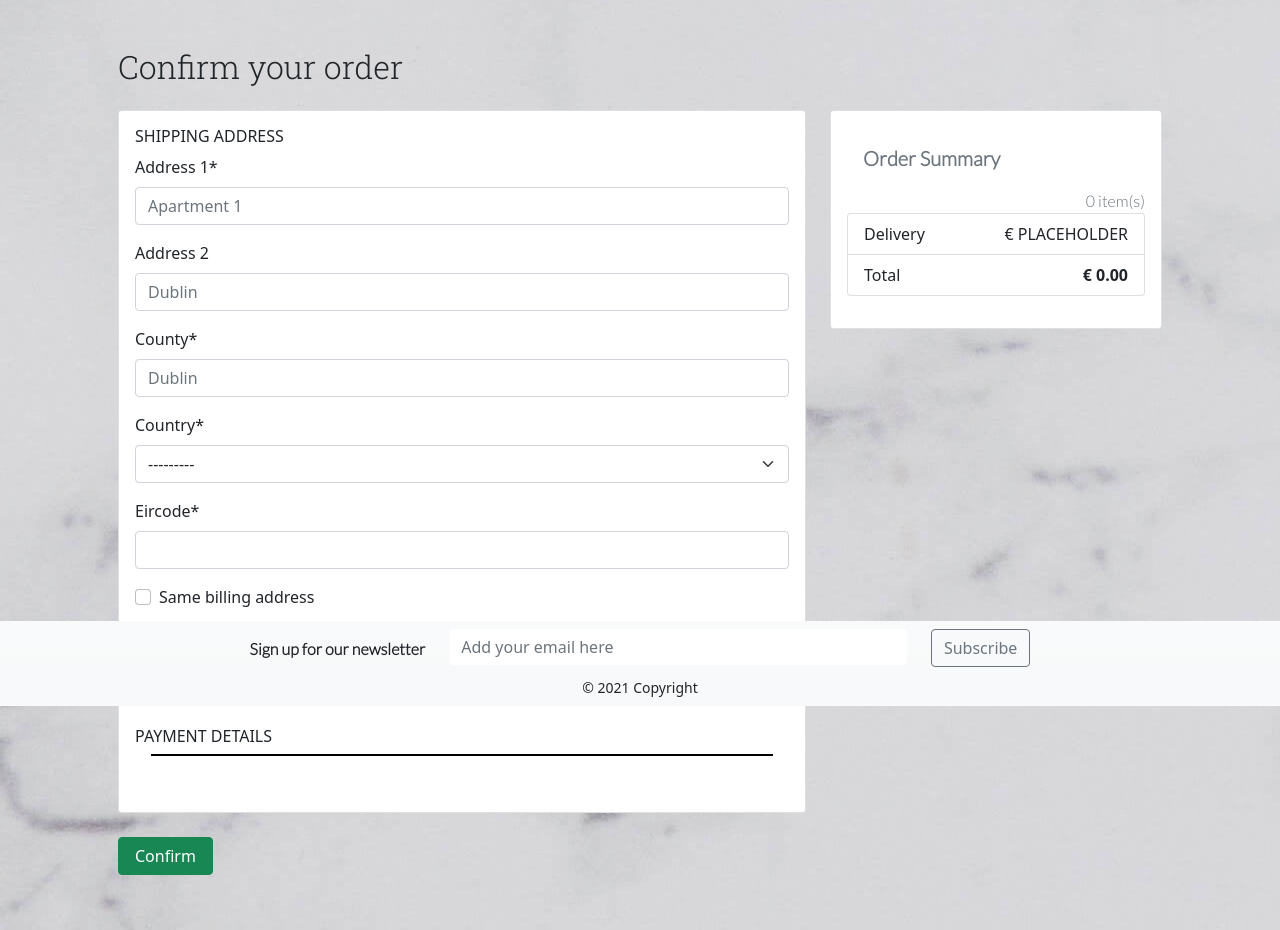
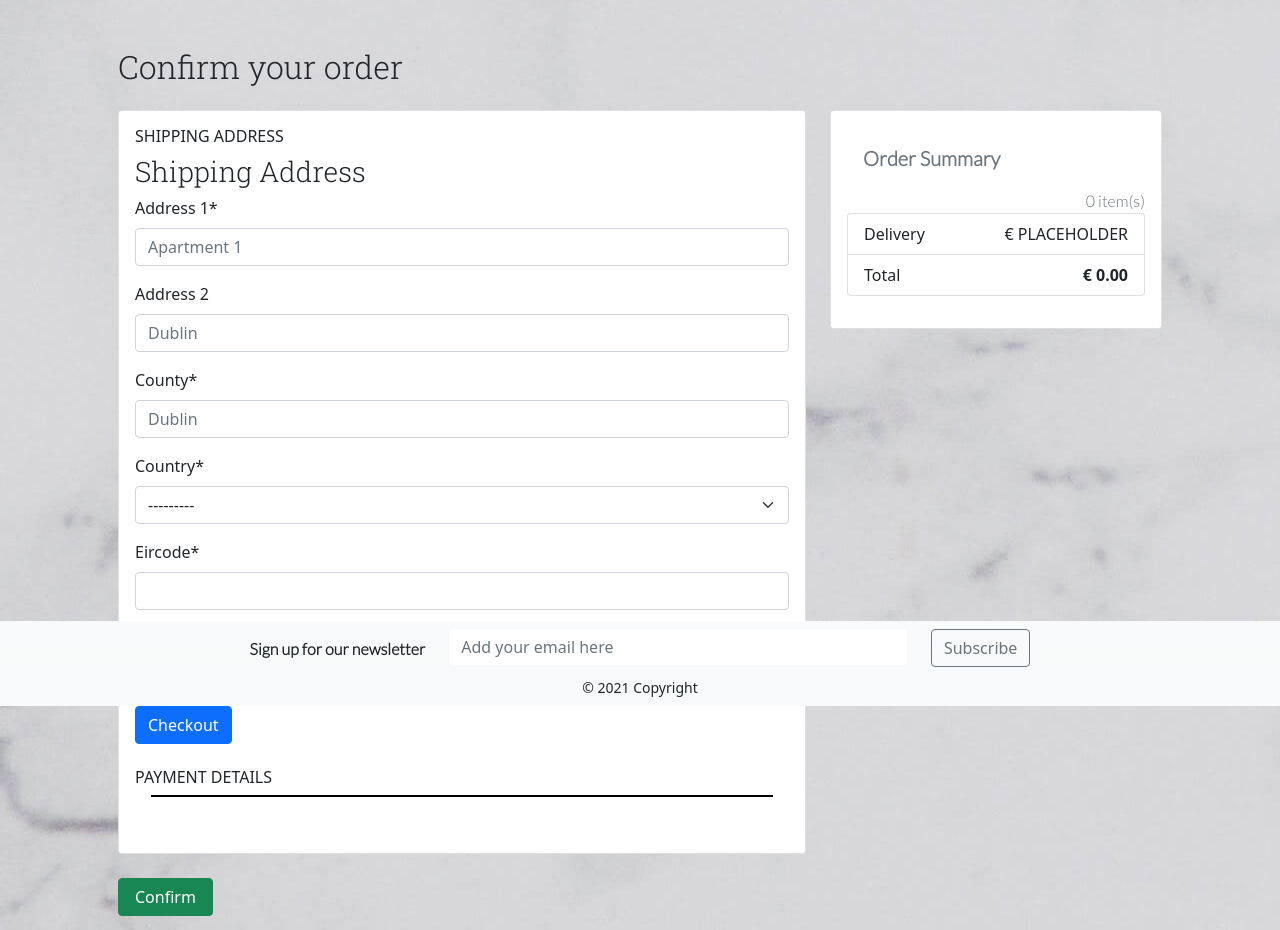
Before and after one commit to nandabritto/PP5, a Django app: page /order/checkout/ in a window 1280 px wide. Shown: the part 94-1024 px from the top of the page. Run offline with Django 3.2, Linux system fonts and the light colour scheme; a user stored in the database is signed in; data comes from the database, SQL or seed files in the repository; data that the repository does not hold is empty; some libraries are stand-ins or nearby versions.

Commit message:
Link shipping address to order and user

```diff
--- a/order/models.py
+++ b/order/models.py
@@ -111,7 +111,7 @@ class Address(models.Model):
     address2 = models.CharField(max_length=100)
     county = models.CharField(max_length=20)
     country = CountryField(multiple=False)
-    eircode = models.CharField(max_length=6)
+    eircode = models.CharField(max_length=7)
     address_type = models.CharField(max_length=1, choices=ADDRESS_CHOICES)
     default = models.BooleanField(default=False)
 
--- a/order/templates/order/checkout.html
+++ b/order/templates/order/checkout.html
@@ -29,7 +29,15 @@
                 <h6 class="text-uppercase">Shipping Address</h6>
                 <form method="POST">
                     {% csrf_token %}
-                    {{ form|crispy }}
+
+                    <h3>Shipping Address</h3>
+                    <div class='hideable_shipping_form'>
+                        {{ form|crispy }}
+                    </div>
+
+
+
+
                     <button class="btn btn-primary" type="submit">Checkout</button>
                 </form>
                 <div class="mt-4 mb-4">
--- a/order/views.py
+++ b/order/views.py
@@ -49,18 +49,19 @@ class CheckoutView(View):
                 eircode = form.cleaned_data.get('eircode')
                 # same_shipping_address = form.cleaned_data.get('same_shipping_address')
                 # save_info = form.cleaned_data.get('save_info')
-                billing_address = Address(
+                shipping_address = Address(
                     customer = self.request.user,
                     address1 = address1,
                     address2 = address2,
                     county = county,
                     country = country,
                     eircode = eircode,
-                    address_type = 'B'
+                    address_type = 'S'
                 )
-                print(billing_address)
-                billing_address.save()
-                order.billing_address = billing_address
+                print(shipping_address)
+                shipping_address.save()
+                order.shipping_address = shipping_address
+                # order.billing_address = shipping_address
                 order.save()
                 return redirect('checkout')
             messages.warning(self.request, "Failed checkout")
```
Also changed, not shown: order/migrations/0009_auto_20220125_2023.py (added).
